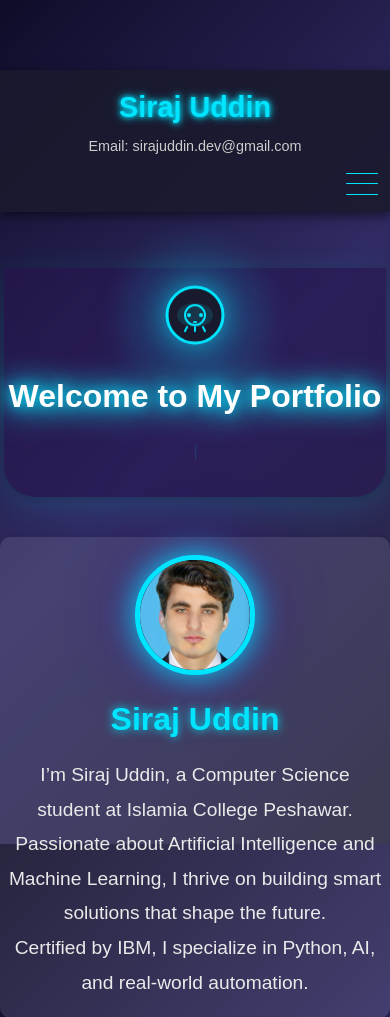
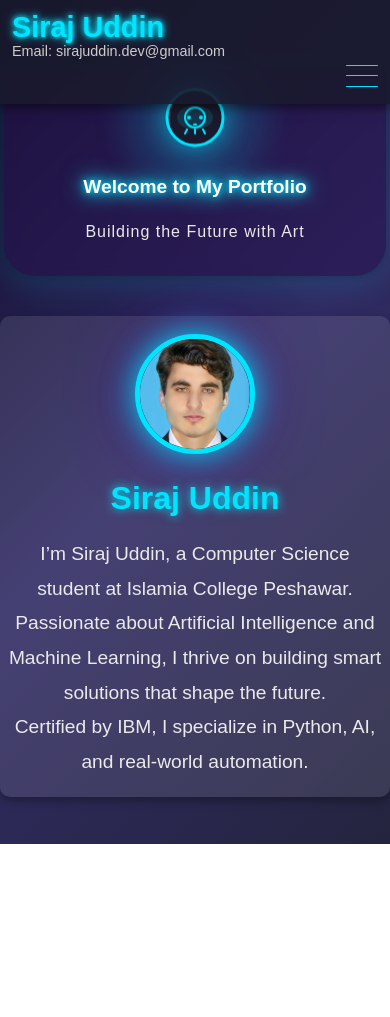
Before and after one commit to siraj-404/Portfolio, a plain HTML site: page index.html in a window 390 px wide. Shown: the top 1017 px of the page. After the commit the page ends 844 px from the top, so only its background shows below. Drawn offline with Linux system fonts and the light colour scheme; grey boxes are pictures that could not be loaded.

Commit message:
more optimization for mobile

```diff
--- a/index.html
+++ b/index.html
@@ -15,6 +15,11 @@
     <h1>Siraj Uddin</h1>
     <p>Email: sirajuddin.dev@gmail.com</p>
   </div>
+  <div class="hamburger" id="hamburger">
+    <div class="line"></div>
+    <div class="line"></div>
+    <div class="line"></div>
+  </div>
   <nav class="nav-container">
     <ul class="nav-links" id="navLinks">
       <li><a href="#home">Home</a></li>
@@ -24,11 +29,6 @@
       <li><a href="#recommendations">Recommendations</a></li>
       <li><a href="#contact">Contact</a></li>
     </ul>
-      <div class="hamburger" id="hamburger">
-        <div class="line"></div>
-        <div class="line"></div>
-        <div class="line"></div>
-      </div>
   </nav>
 </header>
 
--- a/style.css
+++ b/style.css
@@ -4,6 +4,15 @@
   padding: 0;
   box-sizing: border-box;
   scroll-behavior: smooth;
+}
+
+html, body {
+  height: 100%;
+  min-height: 100vh;
+  width: 100vw;
+  margin: 0;
+  padding: 0;
+  box-sizing: border-box;
 }
 
 body {
@@ -20,7 +29,7 @@ body {
 header {
   background: rgba(26, 26, 46, 0.9);
   color: #fff;
-  padding: 0.2rem 1rem;      /* Reduced vertical padding */
+  padding: 0 1rem;
   display: flex;
   align-items: center;
   justify-content: space-between;
@@ -30,18 +39,33 @@ header {
   z-index: 999;
   box-shadow: 0 4px 10px rgba(0, 0, 0, 0.5);
   transition: transform 0.4s cubic-bezier(.4,0,.2,1);
-  min-height: 54px;          /* Ensures header is not too tall */
+  min-height: 40px;
+}
+
+header .header-left {
+  margin: 0;
+  padding: 0;
+  display: flex;
+  flex-direction: column;
+  justify-content: center;
+  height: 100%;
 }
 
 header .header-left h1 {
   font-size: 1.8rem;
   color: #00e5ff; /* Neon color */
   text-shadow: 0 0 5px #00e5ff, 0 0 10px #00e5ff;
+  margin: 0;
+  padding: 0;
+  line-height: 1.1;
 }
 
 header .header-left p {
   font-size: 0.9rem;
   color: #ccc;
+  margin: 0;
+  padding: 0;
+  line-height: 1.1;
 }
 
 .nav-container {
@@ -94,7 +118,8 @@ header.hide-on-scroll {
   background: rgba(40, 20, 80, 0.55);
   backdrop-filter: blur(8px);
   color: #fff;
-  margin-top: 60px; /* Adjust to match header height, was 32px */
+  margin-top: 60px; /* Only enough to clear the fixed header */
+  margin-bottom: 24px; /* Reduce if needed */
   padding: 28px 20px 20px 20px; /* slightly less vertical padding */
   text-align: center;
   border-radius: 0 0 32px 32px;
@@ -106,7 +131,6 @@ header.hide-on-scroll {
   box-sizing: border-box;
   margin-left: auto;
   margin-right: auto;
-  margin-bottom: 36px;
   display: flex;
   flex-direction: column;
   align-items: center;
@@ -145,30 +169,62 @@ header.hide-on-scroll {
   position: relative;
   z-index: 1;
   margin-top: 8px;
-  white-space: normal;         /* Allow wrapping */
+  white-space: nowrap;         /* Prevent wrapping on desktop */
   overflow: hidden;
   text-overflow: ellipsis;
   display: block;
   max-width: 100%;
-  min-height: 2.2em;           /* Reserve space for 2 lines */
-  line-height: 1.1em;          /* Adjust as needed for spacing */
-  word-break: break-word;      /* Ensures long words wrap */
+  min-height: 2.2em;           /* Reserve space for 2 lines if needed */
+  line-height: 1.1em;
   box-sizing: border-box;
   padding-left: 4px;
   padding-right: 4px;
 }
 
-/* Optional: Add a blinking cursor effect */
-#typewriter::after {
-  content: '|';
-  animation: blink 1s infinite;
-  color: #00e5ff;
-  margin-left: 2px;
-}
-
-@keyframes blink {
-  0%, 100% { opacity: 1; }
-  50% { opacity: 0; }
+/* On mobile, allow wrapping */
+@media (max-width: 600px) {
+  #typewriter {
+    white-space: normal;
+    word-break: break-word;
+    font-size: 1rem;
+    min-height: 2.2em;
+    max-width: 100%;
+    padding-left: 2px;
+    padding-right: 2px;
+  }
+  .hero h2 {
+    font-size: 1.2rem;
+  }
+  header {
+    display: flex;
+    flex-direction: row;
+    align-items: center;
+    justify-content: space-between;
+    padding: 0 0.5rem;
+    min-height: 34px;
+    width: 100%;
+  }
+  .header-left {
+    flex-direction: column;
+    align-items: flex-start;
+    justify-content: center;
+    gap: 0;
+  }
+  .header-left h1,
+  .header-left p {
+    margin: 0;
+    text-align: left;
+  }
+  .hamburger {
+    display: flex;
+    align-items: center;
+    margin-left: auto;
+    height: 32px;
+  }
+  .nav-container {
+    width: auto;
+    justify-content: flex-end;
+  }
 }
 
 /* Centering Sections */
@@ -179,6 +235,13 @@ section {
   flex-direction: column;
   text-align: center;
   margin: 24px 0; /* Add spacing between sections */
+}
+
+section:first-of-type {
+  margin-top: 0;
+}
+section:last-of-type {
+  margin-bottom: 0;
 }
 
 .content-wrapper {
@@ -663,26 +726,34 @@ body, html {
 
 @media (max-width: 600px) {
   header {
-    padding: 0.2rem 0.5rem;
-    min-height: 48px;
+    display: flex;
+    flex-direction: row;
+    align-items: center;
+    justify-content: space-between;
+    padding: 0 0.5rem;
+    min-height: 34px;
+    width: 100%;
   }
-  .hero {
-    margin-top: 56px;
-  }
-  header {
+  .header-left {
     flex-direction: column;
     align-items: flex-start;
-    padding: 12px;
-    position: relative; /* Add this line */
-    width: 100%;
+    justify-content: center;
+    gap: 0;
   }
-  .nav-container {
-    position: relative;
-    justify-content: flex-end;
-    width: 100%;
+  .header-left h1,
+  .header-left p {
+    margin: 0;
+    text-align: left;
   }
   .hamburger {
     display: flex;
+    align-items: center;
+    margin-left: auto;
+    height: 32px;
+  }
+  .nav-container {
+    width: auto;
+    justify-content: flex-end;
   }
   .nav-links {
     position: absolute;
```
Lines whose indentation alone changed are shown as unchanged.
